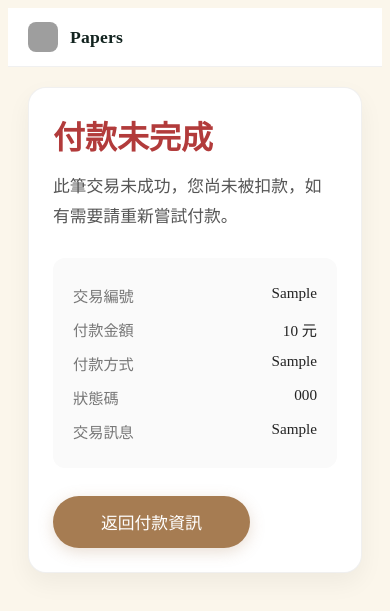
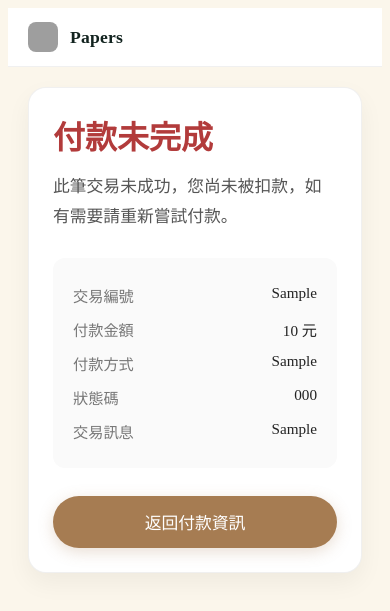
Before and after one commit to andy07s97/flask-one-time-buying, a Flask app: template app/templates/order_result.html in a window 390 px wide. Shown: the top 611 px of the page. Run offline with Flask 3, Linux system fonts and the light colour scheme; the template is opened without the code that fills it: most values are stand-ins (such as "Sample title", 1, 10 or a date in 2020); parts of the project's set-up code (start-up, migrations or seed data) failed here and were passed over; grey boxes are pictures that could not be loaded.

Commit message:
Update order_result.html

```diff
--- a/app/templates/order_result.html
+++ b/app/templates/order_result.html
@@ -8,9 +8,9 @@
     --paper:#fbf6eb;
     --ochre-gold:#a67c52;
     --ochre-dark:#8f6842;
-    --success-green:#2f7d5a;
-    --warn-orange:#c07a2f;
-    --error-red:#b23b3b;
+    --success:#2f7d5a;
+    --warn:#c07a2f;
+    --error:#b23b3b;
   }
 
   body { background: var(--paper); }
@@ -22,7 +22,7 @@
   .custom-logo{ width:30px; height:30px; border-radius:8px; }
   .custom-header h1{ margin:0; font-size:1.1rem; letter-spacing:.2px; color:var(--ink); }
 
-  .result-container{
+  .card{
     max-width:760px;
     margin:36px auto;
     padding:34px;
@@ -31,26 +31,26 @@
     border-radius:18px;
     box-shadow:0 10px 25px rgba(0,0,0,.05);
   }
-  .result-title{ font-size:2rem; font-weight:800; margin:0 0 14px; }
-  .status-success{ color:var(--success-green); }
-  .status-pending{ color:var(--warn-orange); }
-  .status-failed{ color:var(--error-red); }
 
-  .result-desc{
-    font-size:1.05rem; line-height:1.8; color:#555; margin:0 0 26px;
-  }
-  .info-box{
+  .title{ font-size:2rem; font-weight:800; margin:0 0 14px; }
+  .ok{ color:var(--success); }
+  .pending{ color:var(--warn); }
+  .bad{ color:var(--error); }
+
+  .desc{ font-size:1.05rem; line-height:1.8; color:#555; margin:0 0 26px; }
+
+  .info{
     background:#fafafa;
     border-radius:12px;
     padding:20px;
     margin:0 0 28px;
     font-size:.95rem;
   }
-  .info-row{ display:flex; justify-content:space-between; padding:6px 0; gap:12px; }
-  .info-row span:first-child{ color:#777; white-space:nowrap; }
-  .info-row span:last-child{ color:#222; overflow-wrap:anywhere; text-align:right; }
+  .row{ display:flex; justify-content:space-between; padding:6px 0; gap:12px; }
+  .row span:first-child{ color:#777; white-space:nowrap; }
+  .row span:last-child{ color:#222; overflow-wrap:anywhere; text-align:right; }
 
-  .btn-primary{
+  .btn{
     display:inline-block;
     background-color:var(--ochre-gold);
     color:#fff;
@@ -64,11 +64,12 @@
     transition:all .25s ease;
     box-shadow:0 4px 15px rgba(166,124,82,.25);
   }
-  .btn-primary:hover{ background-color:var(--ochre-dark); transform:translateY(-2px); }
+  .btn:hover{ background-color:var(--ochre-dark); transform:translateY(-2px); }
 
   @media (max-width: 768px) {
     .custom-header { padding: 14px 20px; }
-    .result-container { margin: 20px; padding: 24px; }
+    .card { margin: 20px; padding: 24px; }
+    .btn{ width:100%; padding:14px 0; }
   }
 </style>
 
@@ -77,47 +78,56 @@
   <h1>Papers</h1>
 </div>
 
-<div class="result-container">
+<div class="card">
 
   {% if status == "paid" %}
-    <h1 class="result-title status-success">付款成功</h1>
-    <p class="result-desc">我們已確認您的付款，文件已準備完成，請點擊下方按鈕下載。</p>
+    <h1 class="title ok">付款成功</h1>
+    {% if download_url %}
+      <p class="desc">我們已確認您的付款，文件已準備完成，請點擊下方按鈕下載。</p>
+    {% else %}
+      <p class="desc">我們已確認您的付款。接下來將依此 App 的交付流程完成內容提供。</p>
+      {# TODO: 若你的 app 一定要有下載，請在後端產出檔案到 GENERATED_FILES_PATH，便會自動出現下載按鈕 #}
+    {% endif %}
 
   {% elif status == "pending" %}
-    <h1 class="result-title status-pending">付款確認中</h1>
-    <p class="result-desc">我們正在向金流系統確認您的付款狀態，請稍候重新整理此頁面。</p>
+    <h1 class="title pending">付款確認中</h1>
+    <p class="desc">我們正在向金流系統確認您的付款狀態，請稍候重新整理此頁面。</p>
 
   {% elif status == "internal_error" %}
-    <h1 class="result-title status-failed">系統處理中</h1>
-    <p class="result-desc">付款已完成，但文件尚在生成或暫時發生錯誤。請稍後重新整理，或返回付款資訊再試一次。</p>
+    <h1 class="title bad">系統處理中</h1>
+    <p class="desc">付款已完成，但系統正在處理交付流程或暫時發生錯誤。請稍後重新整理，或返回付款資訊再試。</p>
+
+  {% elif status == "not_found" %}
+    <h1 class="title bad">查無訂單</h1>
+    <p class="desc">找不到此筆交易編號的訂單，請返回付款資訊重新操作。</p>
 
   {% else %}
-    <h1 class="result-title status-failed">付款未完成</h1>
-    <p class="result-desc">此筆交易未成功，您尚未被扣款，如有需要請重新嘗試付款。</p>
+    <h1 class="title bad">付款未完成</h1>
+    <p class="desc">此筆交易未成功，您尚未被扣款，如有需要請重新嘗試付款。</p>
   {% endif %}
 
-  <div class="info-box">
+  <div class="info">
     {% if merchant_trade_no %}
-    <div class="info-row"><span>交易編號</span><span>{{ merchant_trade_no }}</span></div>
+      <div class="row"><span>交易編號</span><span>{{ merchant_trade_no }}</span></div>
     {% endif %}
     {% if amount %}
-    <div class="info-row"><span>付款金額</span><span>{{ amount }} 元</span></div>
+      <div class="row"><span>付款金額</span><span>{{ amount }} 元</span></div>
     {% endif %}
     {% if payment_type %}
-    <div class="info-row"><span>付款方式</span><span>{{ payment_type }}</span></div>
+      <div class="row"><span>付款方式</span><span>{{ payment_type }}</span></div>
     {% endif %}
     {% if rtn_code %}
-    <div class="info-row"><span>狀態碼</span><span>{{ rtn_code }}</span></div>
+      <div class="row"><span>狀態碼</span><span>{{ rtn_code }}</span></div>
     {% endif %}
     {% if rtn_msg %}
-    <div class="info-row"><span>交易訊息</span><span>{{ rtn_msg }}</span></div>
+      <div class="row"><span>交易訊息</span><span>{{ rtn_msg }}</span></div>
     {% endif %}
   </div>
 
-  {% if status == "paid" and token %}
-    <a href="{{ url_for('ecpay.download', token=token) }}" class="btn-primary">下載專屬章程</a>
+  {% if status == "paid" and download_url %}
+    <a href="{{ download_url }}" class="btn">下載專屬章程</a>
   {% else %}
-    <a href="{{ template_form_url or url_for('main.price') }}" class="btn-primary">返回付款資訊</a>
+    <a href="{{ template_form_url }}" class="btn">返回付款資訊</a>
   {% endif %}
 
 </div>
```
